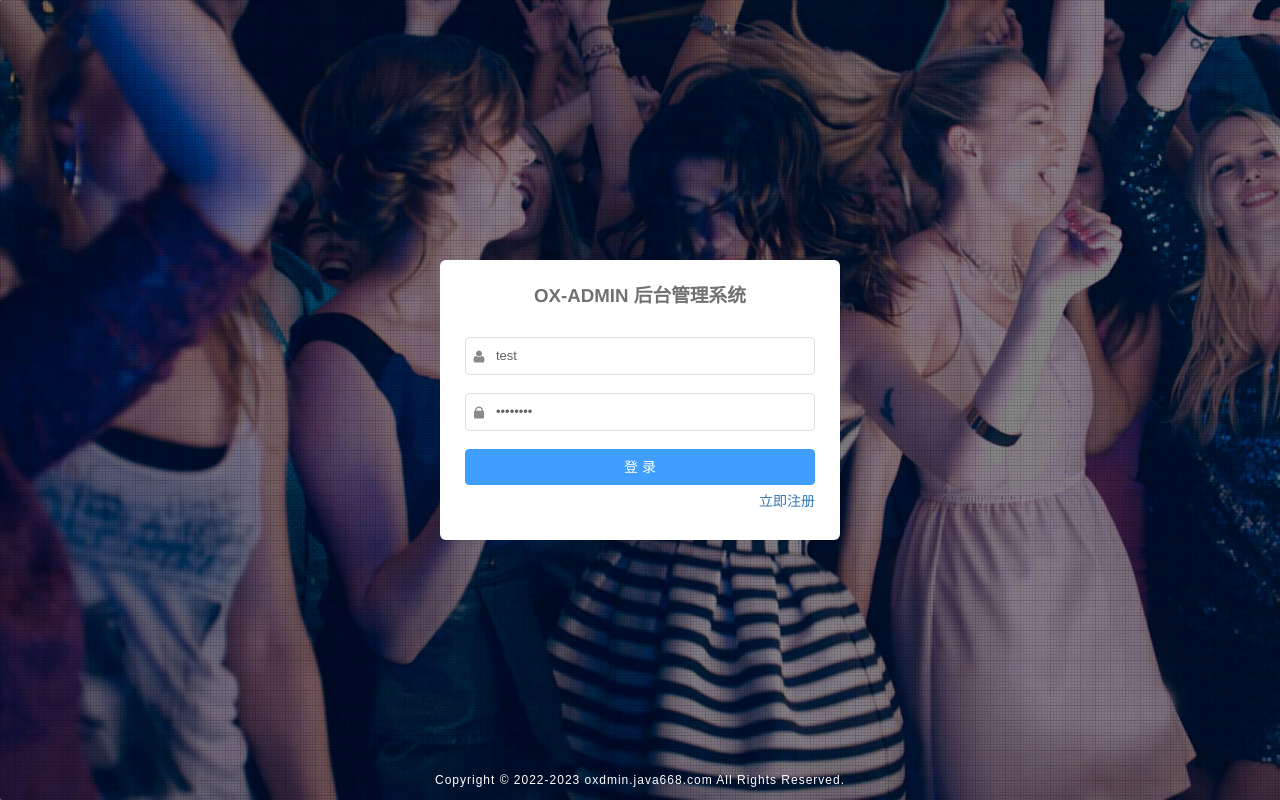
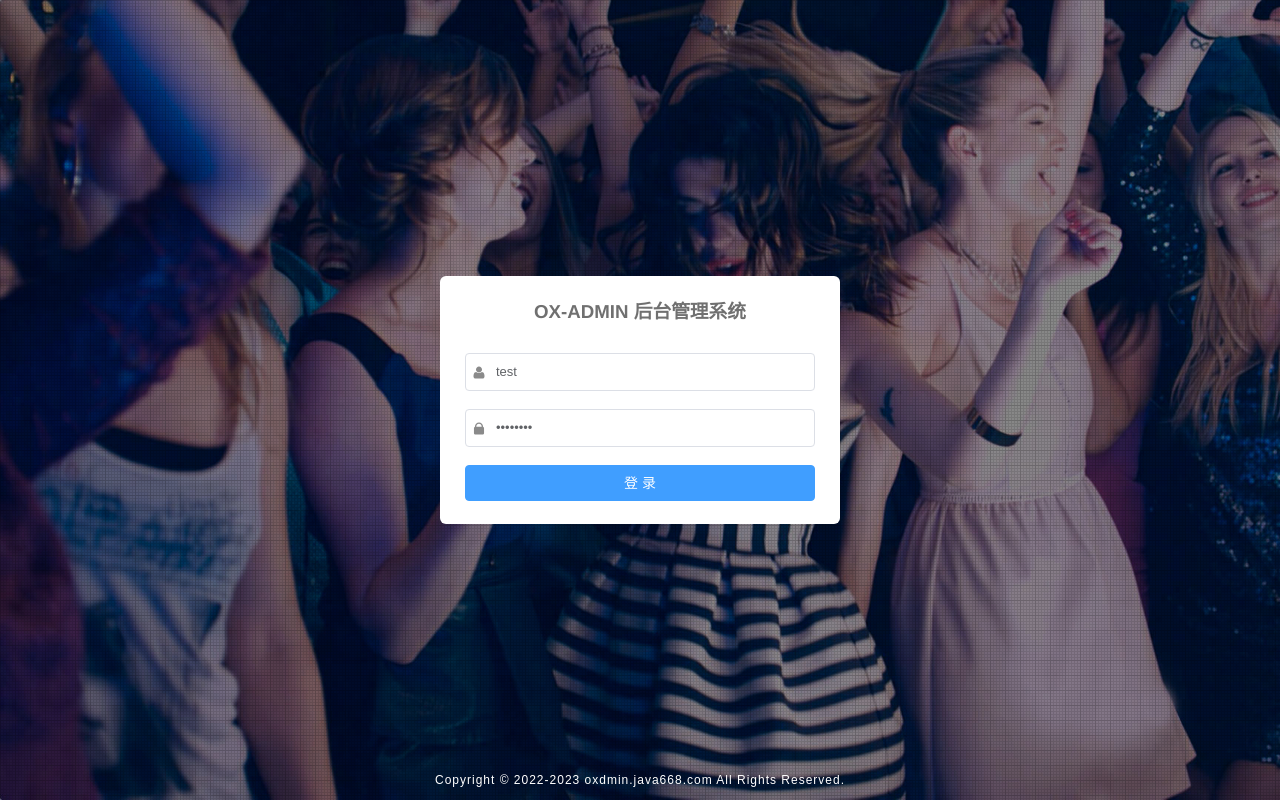
Before and after one commit to java668/ox-admin-web, a Vue app: page /login in a window 1280 px wide. Built offline with nearby package versions, Linux system fonts and the light colour scheme.

Commit message:
add login register page

```diff
--- a/src/views/login/login.vue
+++ b/src/views/login/login.vue
@@ -50,7 +50,7 @@
           <span v-if="!loading">登 录</span>
           <span v-else>登 录 中...</span>
         </el-button>
-        <div style="float: right;">
+        <div v-if="false" style="float: right;">
           <router-link class="link-type" :to="'/register'">立即注册</router-link>
         </div>
       </el-form-item>
```
